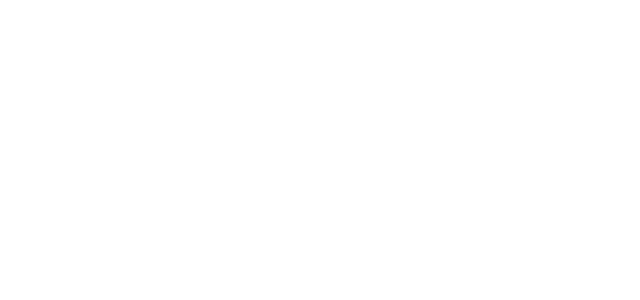
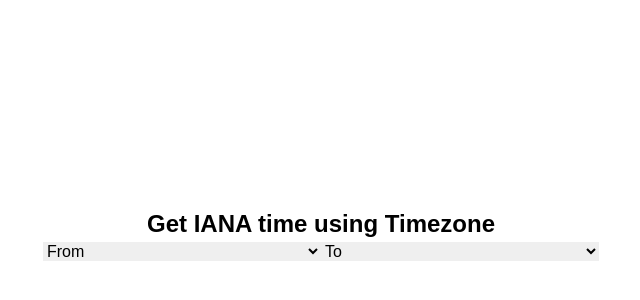
Before and after one commit to Moluno-xiii/timeZoneApp-ts, a React (Vite) app: page /timezone in a window 1280 px wide. Before the commit this address had no page. Shown: the part 164-464 px from the top of the page, without its empty margins (319-959 px from the left). Built offline with nearby package versions, Linux system fonts and the light colour scheme.

Commit message:
ui for getTime finished

```diff
--- a/src/App.tsx
+++ b/src/App.tsx
@@ -1,28 +1,36 @@
 import { BrowserRouter, Route, Routes } from "react-router-dom";
 import HomePage from "./components/HomePage";
-import GetTime from "./pages/GetTime";
+import GetTime from "./pages/getTime/GetTime";
 import FindTimeZone from "./pages/FindTimeZone";
 import FindIpAddress from "./pages/FindIpAddress";
 import TimeConversion from "./pages/TimeConversion";
 import CalculateTime from "./pages/CalculateTime";
+import TimeZone from "./pages/getTime/TimeZone";
+import IpAddress from "./pages/getTime/IpAddress";
+import GeoCoordinates from "./pages/getTime/GeoCoordinates";
+import PageNotFound from "./pages/PageNotFound";
 
 function App() {
   return (
     <div className="max-3xl:justify-center flex h-[100dvh] w-full flex-col items-center py-3">
-        <BrowserRouter>
+      <BrowserRouter>
         <Routes>
           <Route index element={<HomePage />} />
           <Route path="getTime" element={<GetTime />} />
+          <Route path="timezone" element={<TimeZone />} />
+          <Route path="IPaddress" element={<IpAddress />} />
+          <Route path="geoCoordinates" element={<GeoCoordinates />} />
           <Route path="convertTime" element={<TimeConversion />} />
           <Route path="findTimeZone" element={<FindTimeZone />} />
           <Route path="findIpAddress" element={<FindIpAddress />} />
           <Route path="calculateTime" element={<CalculateTime />} />
+          <Route path="*" element={<PageNotFound />} />
           {/* <Header />
           <AppNav />
           <Test /> */}
         </Routes>
-    </BrowserRouter>
-      </div>
+      </BrowserRouter>
+    </div>
   );
 }
 
--- /dev/null
+++ b/src/components/Loader.tsx
@@ -0,0 +1,9 @@
+const Loader: React.FC = () => {
+    return (
+        <div>
+            Loading ...
+        </div>
+    )
+}
+
+export default Loader
--- a/src/hooks/useFetchInfo.ts
+++ b/src/hooks/useFetchInfo.ts
@@ -5,12 +5,15 @@
 const timeZoneURL = "https://timeapi.io/api/Time/current/ip?ipAddress";
 
 const useFetchInfo = () => {
-    const [ipAddress, setIpAddress] = useState<string | null>(null)
-    const [timeZone, setTimeZone] = useState<string | null>(null)
-    const [errorMessage, setError] = useState<string | null>(null);
+  const [ipAddress, setIpAddress] = useState<string | null>(null);
+  const [timeZone, setTimeZone] = useState<string | null>(null);
+  const [errorMessage, setError] = useState<string | null>(null);
+  const [isLoading, setIsLoading] = useState<boolean>(false);
   useEffect(function () {
     async function fetchIpInfo() {
       try {
+        setIsLoading(true);
+        setError(null);
         const response = await fetch(IpURL);
         const data = await response.json();
         console.log(data);
@@ -19,6 +22,8 @@
       } catch (error: any) {
         console.error(error.message);
         setError("An error occurred while fetching IP address");
+      } finally {
+        setIsLoading(false);
       }
     }
     fetchIpInfo();
@@ -28,6 +33,8 @@
     function () {
       async function fetchTimeZone() {
         try {
+          setIsLoading(true);
+          setError(null);
           const response = await fetch(
             `${proxyURL}=${timeZoneURL}=${ipAddress}`,
           );
@@ -38,6 +45,8 @@
         } catch (error: any) {
           console.error(error.message);
           setError("An error occurred while fetching timeZone data");
+        } finally {
+          setIsLoading(false);
         }
       }
       fetchTimeZone();
@@ -45,8 +54,7 @@
     [ipAddress],
   );
 
-
-  return {ipAddress, timeZone, errorMessage};
+  return { ipAddress, timeZone, errorMessage, isLoading };
 };
 
 export default useFetchInfo;
--- a/src/pages/GetTime.tsx
+++ /dev/null
@@ -1,14 +0,0 @@
-import useFetchInfo from "../hooks/useFetchInfo";
-
-const GetTime: React.FC = () => {
-     const { ipAddress, timeZone } = useFetchInfo();
-    return (
-        <div>
-            Get Time
-            <p>ipAddress : {ipAddress}</p>
-            <p>timeZone : {timeZone}</p>
-        </div>
-    )
-}
-
-export default GetTime
--- /dev/null
+++ b/src/pages/PageNotFound.tsx
@@ -0,0 +1,9 @@
+const PageNotFound: React.FC = () => {
+    return (
+        <div className="font-bold text-2xl">
+            Page Not Found
+        </div>
+    )
+}
+
+export default PageNotFound
--- /dev/null
+++ b/src/pages/getTime/GeoCoordinates.tsx
@@ -0,0 +1,42 @@
+import { useState } from "react";
+
+const GeoCoordinates: React.FC = () => {
+  const [longitude, setLongitude] = useState<number>(0);
+  const [latitude, setLatitude] = useState<number>(0);
+
+  const latitudeOnchange = (e: React.ChangeEvent<HTMLInputElement>) => {
+    // setLatitude(e.target.value);
+    const value = parseFloat(e.target.value);
+    setLatitude(isNaN(value) ? 0 : value);
+  };
+  const longitudeOnchange = (e: React.ChangeEvent<HTMLInputElement>) => {
+    // setLongitude(e.target.value);
+    const value = parseFloat(e.target.value);
+    setLongitude(isNaN(value) ? 0 : value);
+  };
+  return (
+    <div className="text-center">
+      <header className="mb-4 text-2xl font-bold">
+        Get time with Geo Coordinates
+      </header>
+      <div>
+
+      <input
+        type="text"
+        className="border-2 px-3 focus:border-blue-500 focus:outline-none focus:ring-1"
+        value={latitude}
+        onChange={latitudeOnchange}
+        />
+      <input
+        type="text"
+        className="ml-2 border-2 px-3 focus:border-blue-500 focus:outline-none focus:ring-1"
+        value={longitude}
+        onChange={longitudeOnchange}
+        />
+        </div>
+      <button className="px-10 rounded-md bg-blue-400 mt-4 py-2 font-semibold">Fetch Data</button>
+    </div>
+  );
+};
+
+export default GeoCoordinates;
--- /dev/null
+++ b/src/pages/getTime/GetTime.tsx
@@ -0,0 +1,28 @@
+import { NavLink } from "react-router-dom";
+import useFetchInfo from "../../hooks/useFetchInfo";
+import Loader from "../../components/Loader";
+
+const GetTime: React.FC = () => {
+  const { ipAddress, timeZone, isLoading } = useFetchInfo();
+  return (
+    <div className="text-center">
+      <ul>
+        <li className="list-items">
+          <NavLink to="/timezone">Get time with timezone</NavLink>
+        </li>
+        <li className="list-items">
+          <NavLink to="/IPaddress">Get time with IP Address</NavLink>
+        </li>
+        <li className="list-items">
+          <NavLink to="/geoCoordinates">Get time with Geo Coordinates</NavLink>
+        </li>
+      </ul>
+      <header>Get Time</header>
+
+      {isLoading ? <Loader /> : <p>Your IP Address : {ipAddress}</p>}
+      {isLoading ? <Loader /> : <p>Your TimeZone : {timeZone}</p>}
+    </div>
+  );
+};
+
+export default GetTime;
--- /dev/null
+++ b/src/pages/getTime/IpAddress.tsx
@@ -0,0 +1,26 @@
+import { useState } from "react";
+
+const IpAddress: React.FC = () => {
+const [ipPlaceholder, setIpPlaceholder] = useState<string>('')
+
+const ipPlaceholderOnchange = (e: React.ChangeEvent<HTMLInputElement>) => {
+  setIpPlaceholder(e.target.value)
+};
+
+  return (
+    <div className="text-center">
+      <header className="mb-4 text-2xl font-bold">
+        Get time with IpAddress
+      </header>
+      <input
+        type="text"
+        placeholder="00:00:00:00"
+        className="focus:border-blue-500 px-3 border-2 focus:ring-1 focus:outline-none"
+        value={ipPlaceholder}
+        onChange={ipPlaceholderOnchange}
+      />
+    </div>
+  );
+};
+
+export default IpAddress;
--- /dev/null
+++ b/src/pages/getTime/TimeZone.tsx
@@ -0,0 +1,50 @@
+import { useState } from "react";
+import { validTimeZones } from "../../misc/misc";
+
+const TimeZone: React.FC = () => {
+  const [fromTimeZone, setFromTimeZone] = useState<string>("");
+  const [toTimeZone, setToTimeZone] = useState<string>("");
+  const handleToTimeZoneChange = (e: React.ChangeEvent<HTMLSelectElement>) => {
+    setToTimeZone(e.target.value);
+  };
+  const handleFromTimeZoneChange = (
+    e: React.ChangeEvent<HTMLSelectElement>,
+  ) => {
+    setFromTimeZone(e.target.value);
+  };
+
+  return (
+    <div className="text-center">
+      <header className="text-2xl font-bold">
+        Get IANA time using Timezone
+      </header>
+
+      <select
+        value={fromTimeZone}
+        onChange={handleFromTimeZoneChange}
+        className="focus:border-blue-500 focus:outline-none focus:ring-1"
+      >
+        <option value="">From</option>
+        {validTimeZones.map((timeZone, index) => (
+          <option key={index} value={timeZone}>
+            {timeZone}
+          </option>
+        ))}
+      </select>
+      <select
+        value={toTimeZone}
+        onChange={handleToTimeZoneChange}
+        className="focus:border-blue-500 focus:outline-none focus:ring-1"
+      >
+        <option value="">To</option>
+        {validTimeZones.map((timeZone, index) => (
+          <option key={index} value={timeZone}>
+            {timeZone}
+          </option>
+        ))}
+      </select>
+    </div>
+  );
+};
+
+export default TimeZone;
```
